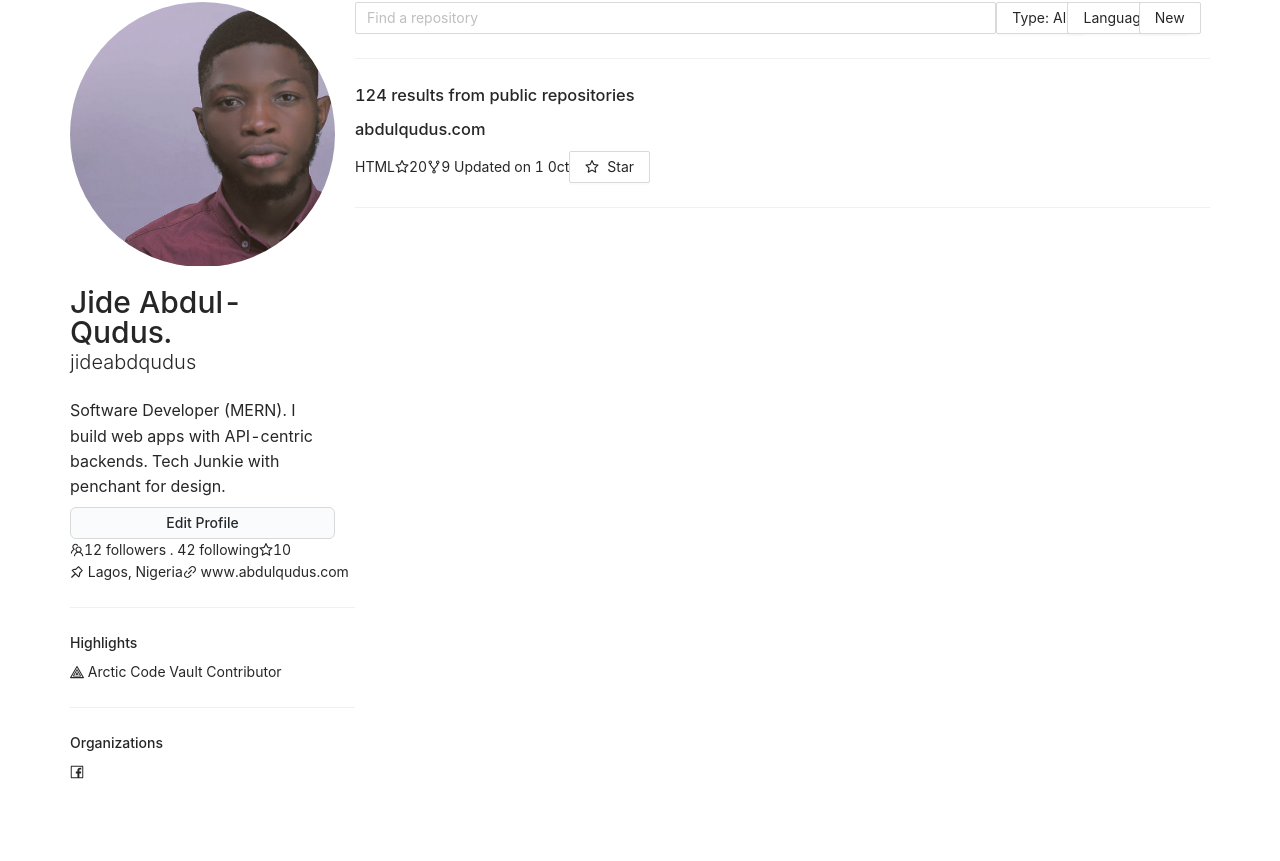
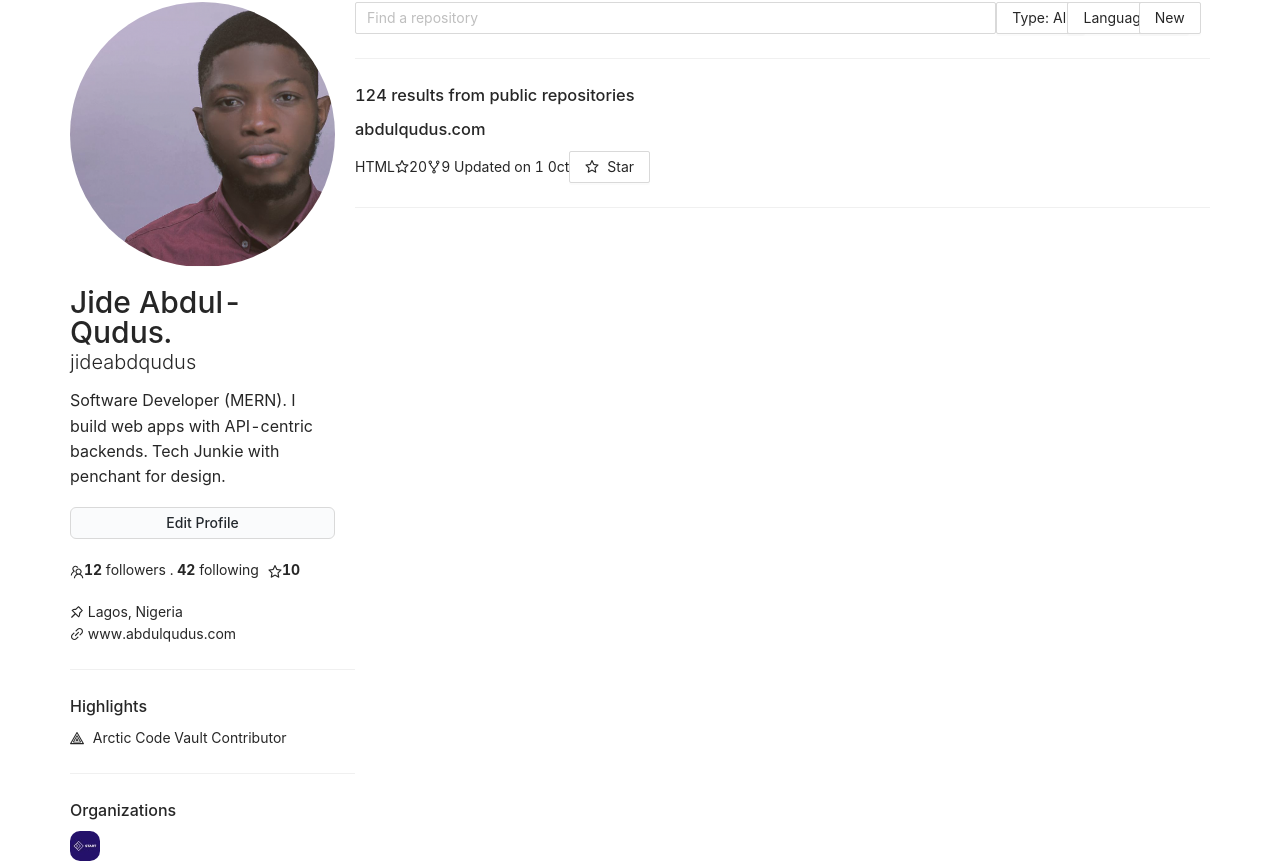
Before and after one commit to jideabdqudus/github-ui, a React (Create React App) app: page / in a window 1280 px wide. Shown: the part 155-1016 px from the top of the page. Before the commit the page ends 938 px from the top, so only its background shows below. Built offline with nearby package versions, Linux system fonts and the light colour scheme.

Commit message:
Added Commit

```diff
--- a/src/components/Components.css
+++ b/src/components/Components.css
@@ -18,7 +18,7 @@
 }
 
 .bio {
-  margin-top: 20px;
+  margin-top: 10px;
   font-weight: 400;
   font-size: 16px;
 }
--- a/src/components/TheProfile.js
+++ b/src/components/TheProfile.js
@@ -10,6 +10,7 @@ import {
   FacebookOutlined,
 } from "@ant-design/icons";
 import { Divider, Row, Col, Button } from "antd";
+import StartNG from "../assets/61734947.jpg";
 const TheProfile = () => {
   return (
     <div>
@@ -25,23 +26,38 @@ const TheProfile = () => {
               backends. Tech Junkie with penchant for design.
             </h4>
           </div>
-          <Button block className="btn1">Edit Profile</Button>
+          <Button
+            block
+            className="btn1"
+            style={{ marginTop: "10px", marginBottom: "20px" }}
+          >
+            Edit Profile
+          </Button>
         </div>
       </div>
-      <Row>
-        <TeamOutlined />
-        12 followers . 42 following
-        <StarOutlined />
-        10
+      <Row style={{ marginBottom: "20px" }}>
+        <TeamOutlined style={{marginTop:"5px"}}/>
+        <span>
+          <b>12</b> followers . <b>42</b> following
+        </span>
+        <StarOutlined style={{ marginTop: "5px", marginLeft: "9px" }} />
+        <b>10</b>
       </Row>
       <PushpinOutlined /> Lagos, Nigeria
+      <br />
       <LinkOutlined /> www.abdulqudus.com
       <Divider />
-      <h4>Highlights</h4>
-      <HeatMapOutlined /> Arctic Code Vault Contributor
+      <h4 style={{ fontSize: "16px" }}>Highlights</h4>
+      <HeatMapOutlined style={{ marginRight: "5px" }} /> Arctic Code Vault
+      Contributor
       <Divider />
-      <h4>Organizations</h4>
-      <FacebookOutlined />
+      <h4 style={{ fontSize: "16px" }}>Organizations</h4>
+      <img
+        src={StartNG}
+        alt="Org"
+        height="30"
+        style={{ borderRadius: "10px" }}
+      />
     </div>
   );
 };
```
Also changed, not shown: src/assets/61734947.jpg (added).
